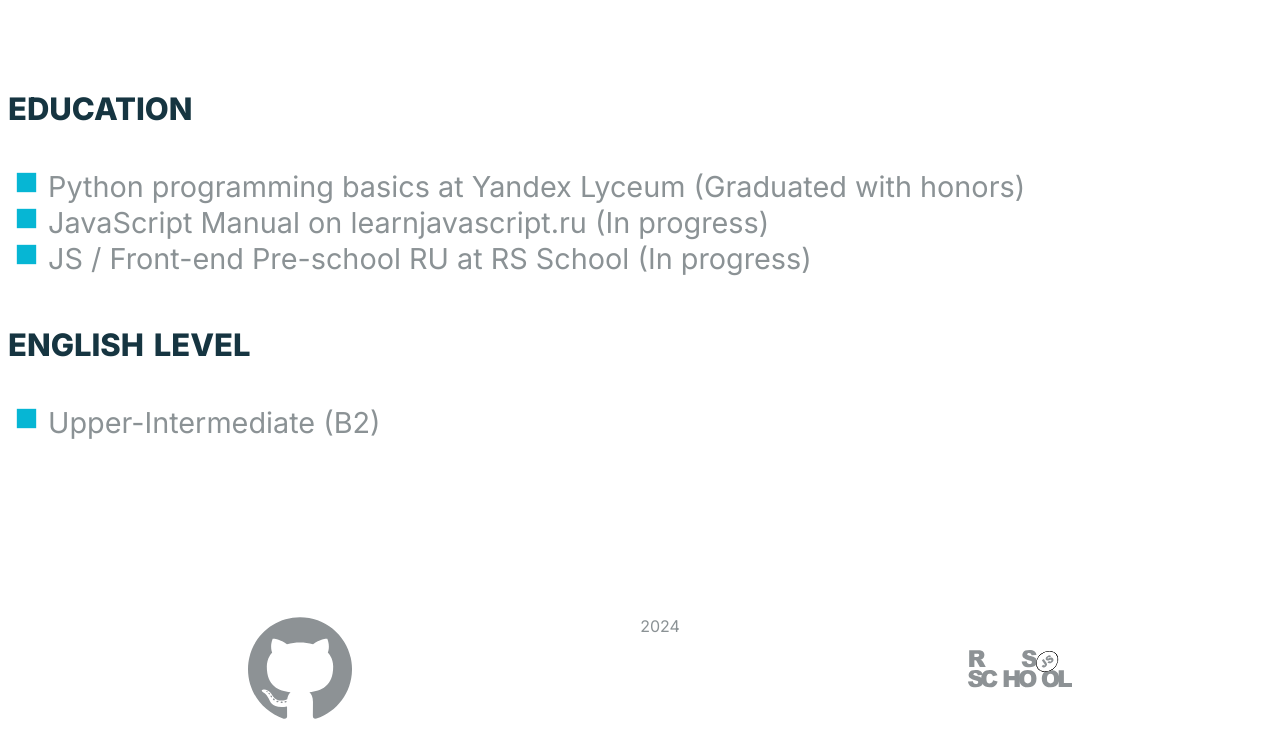
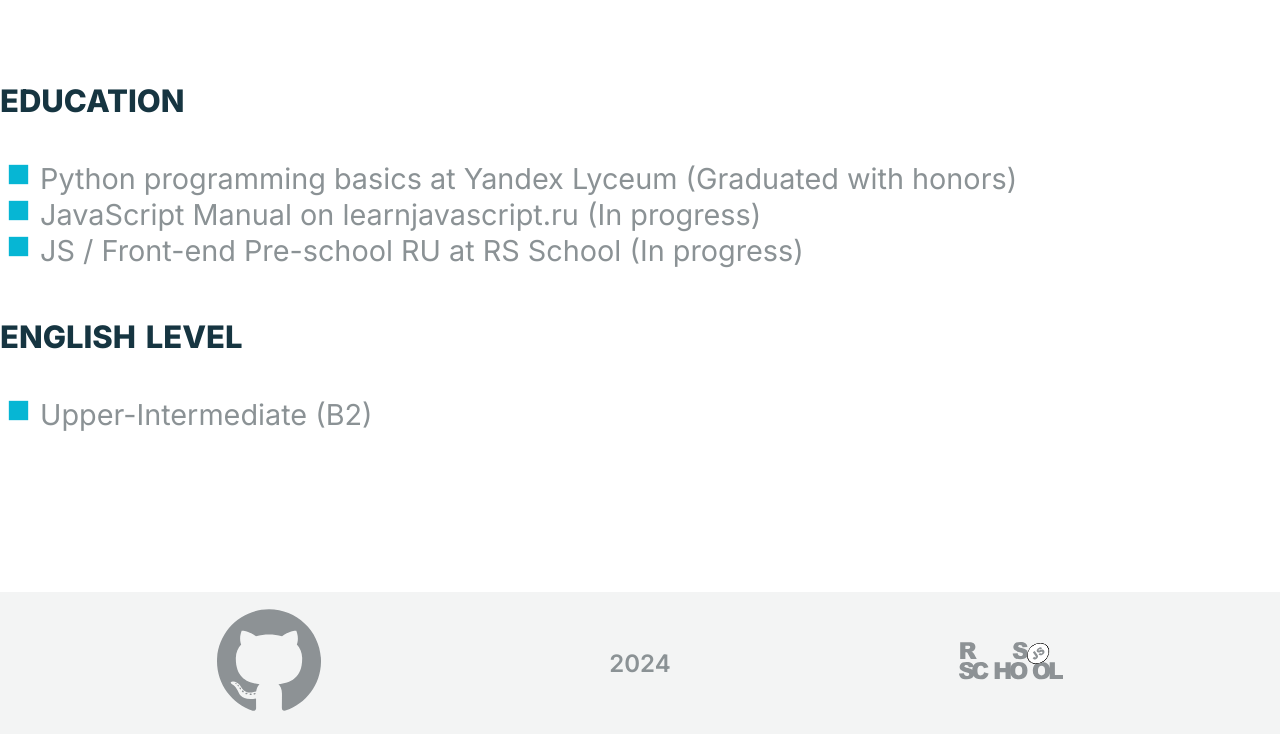
Before and after one commit to sazsu/rsschool-cv, a plain HTML site: page index.html in a window 1280 px wide. Shown: the part 1630-2378 px from the top of the page. Drawn offline with Linux system fonts and the light colour scheme.

Commit message:
feat: add styles for footer

```diff
--- a/style.css
+++ b/style.css
@@ -4,6 +4,10 @@ html {
   font-family: 'Inter';
   color: #163541;
   scroll-behavior: smooth;
+}
+
+body {
+  margin: 0;
 }
 
 h1 {
@@ -24,6 +28,7 @@ h2 {
 
 .navbar ul {
   list-style-type: none;
+  padding: 0;
 }
 
 .navbar li {
@@ -109,15 +114,22 @@ footer {
   justify-content: center;
   align-items: center;
   margin-top: 10rem;
+  background-color: #f3f4f4;
 }
 
 footer ul {
   display: flex;
+  justify-content: center;
+  align-items: center;
   list-style-type: none;
+  padding: 0;
 }
 
 footer li {
   display: inline;
+  font-size: 1.5rem;
+  font-weight: 600;
+  font-variant: small-caps;
 }
 
 .footer-margin-r {
```
